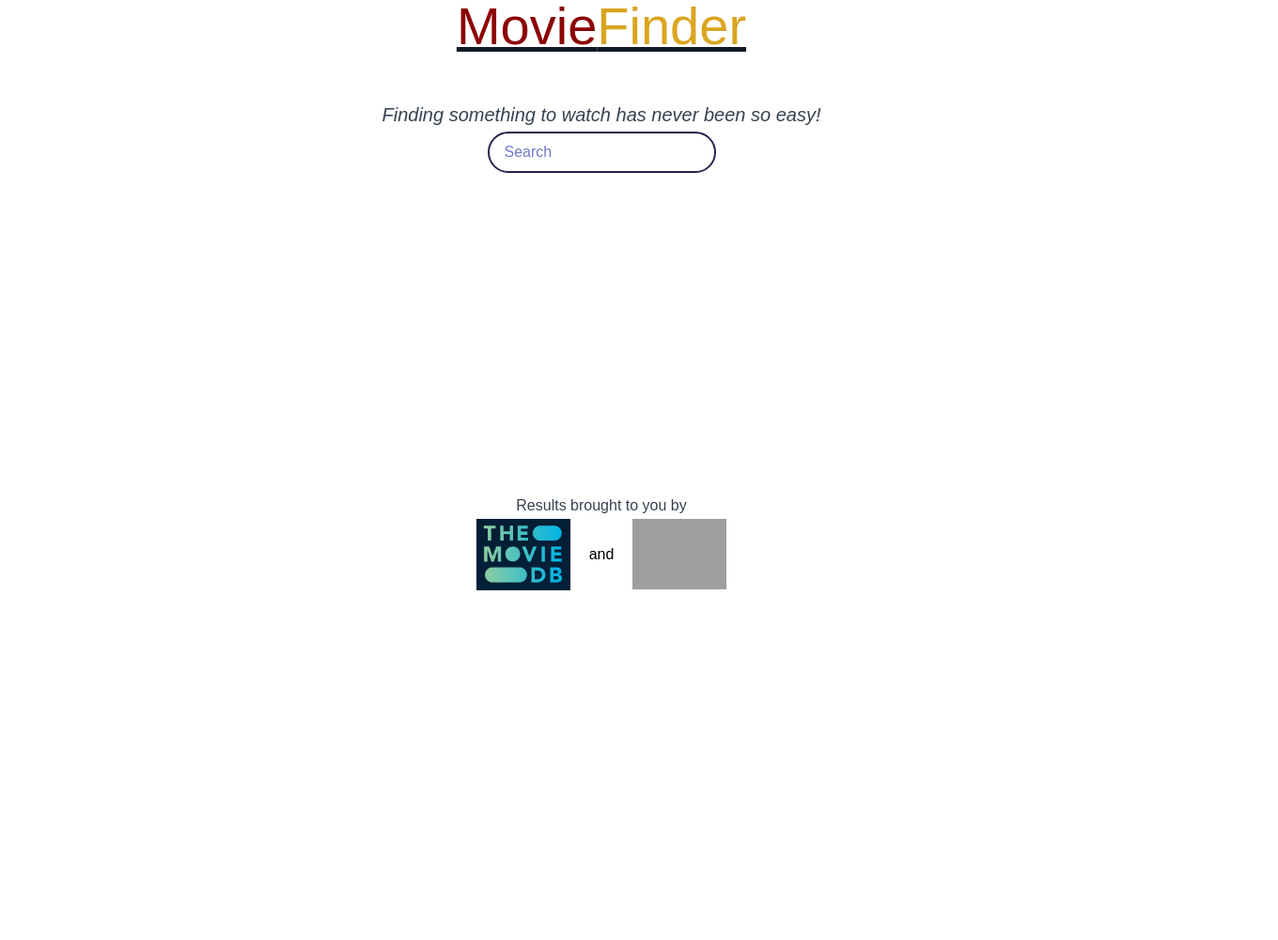
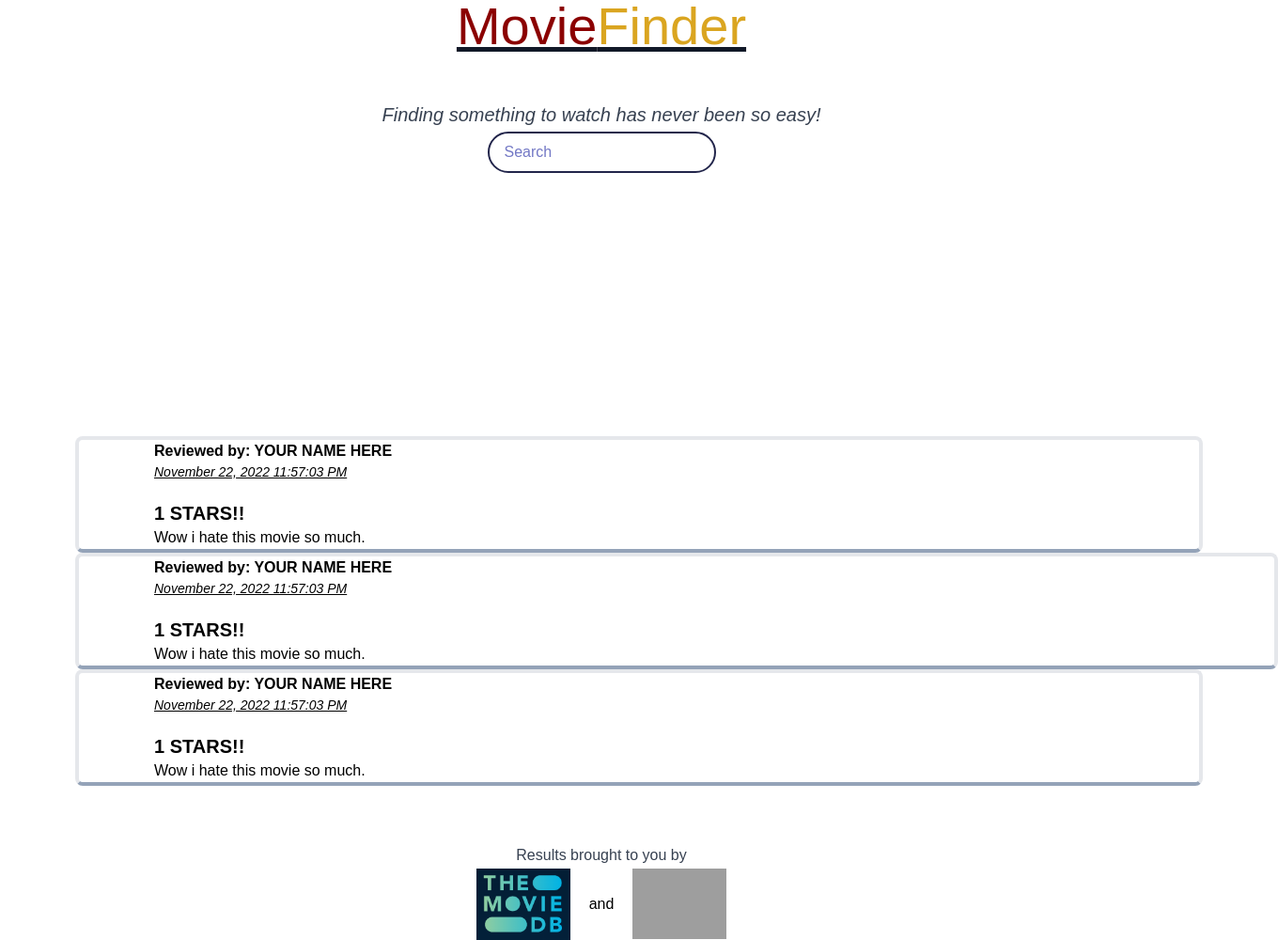
Before and after one commit to kabdomora/Grp6Proj1, a plain HTML site: page index.html in a window 1280 px wide. Shown: the whole page at 94% size, 1360 px wide, since content can reach past the window. Before the commit the page ends 800 px from the top, so only its background shows below. Drawn offline with nearby package versions, Linux system fonts and the light colour scheme; no server answers; grey boxes are pictures that could not be loaded.

Commit message:
reviews section starter code

```diff
--- a/index.html
+++ b/index.html
@@ -108,6 +108,27 @@
 
   </section>
 
+  <section id="reviews" class="pl-20">
+    <div id="card" class="pl-20 container w-full rounded-lg border-4 border-b-slate-400">
+      <p id="reviewed-by" class="font-bold text xl">Reviewed by: YOUR NAME HERE</p>
+      <p id="created-at" class="italic text-sm underline mb-5">November 22, 2022 11:57:03 PM</p>
+      <p id="rating" class="font-bold text-xl">1 STARS!!</p>
+      <p id="content" class="font-medium text-base">Wow i hate this movie so much.</p>
+    </div>
+    <div id="card" class="pl-20 container w-screen rounded-lg border-4 border-b-slate-400">
+      <p id="reviewed-by" class="font-bold text xl">Reviewed by: YOUR NAME HERE</p>
+      <p id="created-at" class="italic text-sm underline mb-5">November 22, 2022 11:57:03 PM</p>
+      <p id="rating" class="font-bold text-xl">1 STARS!!</p>
+      <p id="content" class="font-medium text-base">Wow i hate this movie so much.</p>
+    </div>
+    <div id="card" class="pl-20 container w-100% rounded-lg border-4 border-b-slate-400">
+      <p id="reviewed-by" class="font-bold text xl">Reviewed by: YOUR NAME HERE</p>
+      <p id="created-at" class="italic text-sm underline mb-5">November 22, 2022 11:57:03 PM</p>
+      <p id="rating" class="font-bold text-xl">1 STARS!!</p>
+      <p id="content" class="font-medium text-base">Wow i hate this movie so much.</p>
+    </div>
+  </section>
+
   <section id="similar" class="flex-row">
     <h3 id="recommendedHeader" class="text-xl font-sans font-extrabold py-5 underline"></h3>
   </section>
--- a/script.js
+++ b/script.js
@@ -11,6 +11,7 @@ const search = document.getElementById('search');
 var movie = [];
 var redirectUrl = './MoviePage.html'
 var stream = document.getElementById('streaming');
+var reviews = document.getElementById('reviews');
 
 getMovies(API_URL);
 
@@ -210,6 +211,20 @@ function movieTrailer() {
     trailer.setAttribute('class', 'flex flex-row relative rounded-xl overflow-auto');
 }
 
+function movieReviews() {
+    var selected = localStorage.getItem('movieID');
+    let getReviews = BASE_URL.concat('/movie/', selected, '/reviews?', API_KEY, '&language=en-US&page=1');
+    var reviewCard = document.getElementById(reviews);
+
+    fetch(getReviews)
+    .then(function (response) {
+        return response.json();
+    })
+    .then(function (data) {
+        console.log(data);
+    })
+}
+
 
 function similarRecommendations() {
     var selected = localStorage.getItem('movieID');
```
